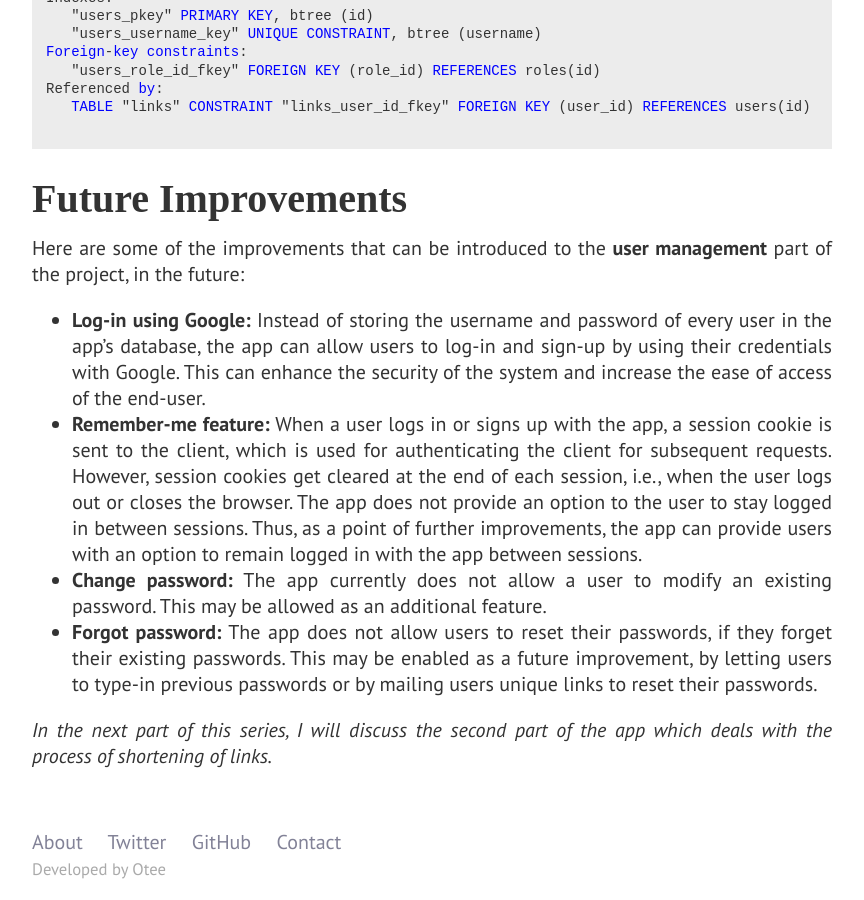
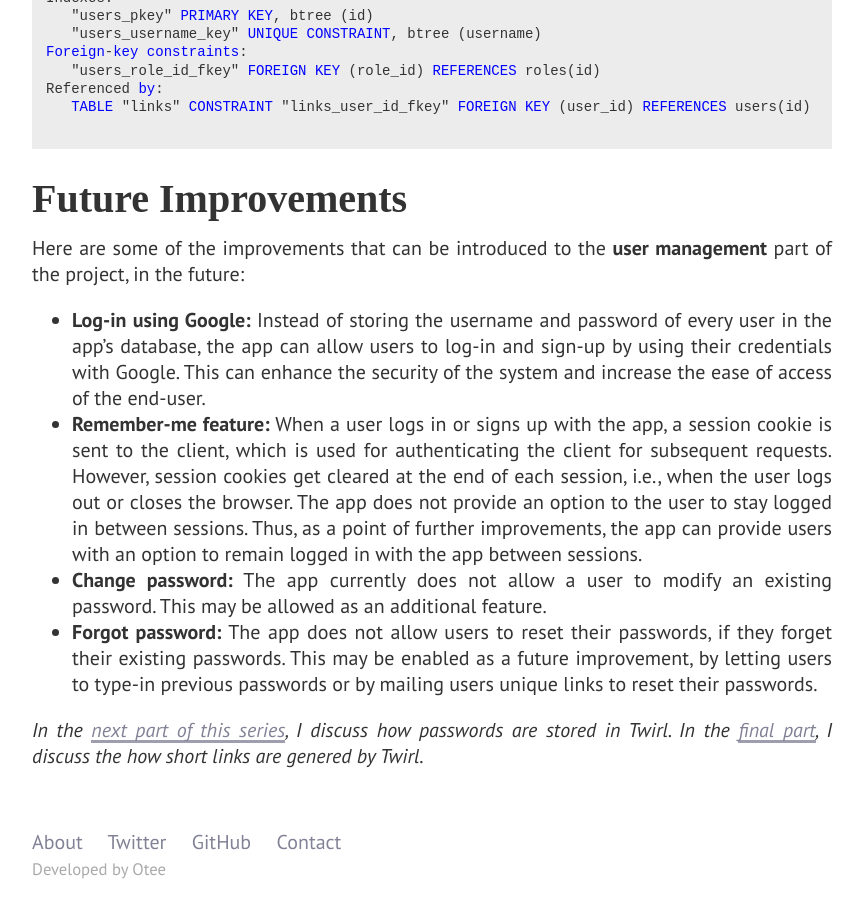
Before and after one commit to oitee/oitee.github.io, a Jekyll site: the page built from _posts/2021-11-14-twirl-user-management.md, in a window 1280 px wide and 900 px high, scrolled down 9723 px. Shown: the whole window, without its empty margins (208-1072 px from the left). Built offline with Jekyll 4.4.1, drawn with Linux system fonts in a browser that asks for light colours; some web fonts are replaced; some of the changed text lies outside the part shown.

Commit message:
Update links provided in two posts on Twirl

```diff
--- a/_posts/2021-11-14-twirl-user-management.md
+++ b/_posts/2021-11-14-twirl-user-management.md
@@ -215,4 +215,4 @@ Here are some of the improvements that can be introduced to the **user managemen
 - **Change password:** The app currently does not allow a user to modify an existing password. This may be allowed as an additional feature.
 - **Forgot password:** The app does not allow users to reset their passwords, if they forget their existing passwords. This may be enabled as a future improvement, by letting users to type-in previous passwords or by mailing users unique links to reset their passwords.
 
-*In the next part of this series, I will discuss the second part of the app which deals with the process of shortening of links.*
+*In the [next part of this series](/2021/12/08/storing-passwords-securely.html), I discuss how passwords are stored in Twirl. In the [final part](/2021/12/20/twirl-link-shortening.html), I discuss the how short links are genered by Twirl.*
```
Also changed, not shown: other parts of _posts/2021-11-14-twirl-user-management.md (+1 -1 lines), _posts/2021-12-08-storing-passwords-securely.md (+2 -0 lines).
